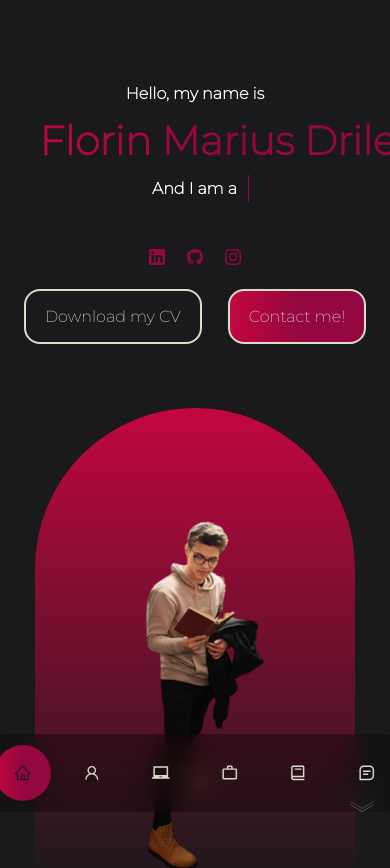
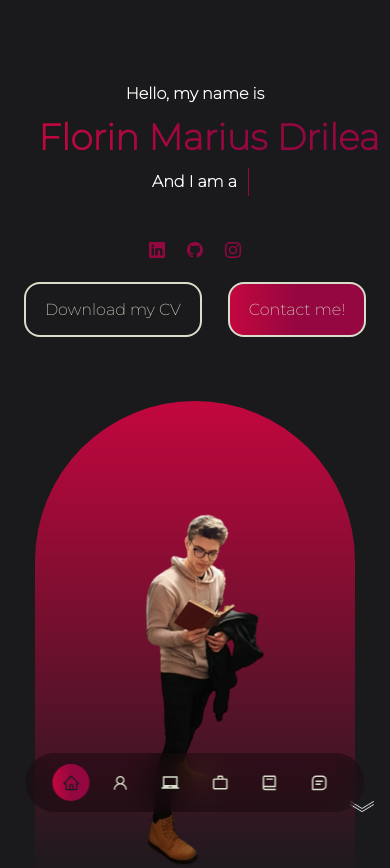
Before and after one commit to FlorinMariusDrilea/FlorinMariusDrilea-portfolio-reactjs, a React (Create React App) app: page / in a window 390 px wide. Shown: the top 868 px of the page. Built offline with nearby package versions, Linux system fonts and the light colour scheme.

Commit message:
nav and font sizes

```diff
--- a/src/components/header/header.css
+++ b/src/components/header/header.css
@@ -34,9 +34,9 @@ h1 {
     margin: 0 auto auto auto;
     font-size: 40px;
     background: linear-gradient(to right, var(--color-primary-variant), var(--color-primary), var(--color-primary));
-    font-weight: 800;
+    font-weight: 700;
     white-space: nowrap;
-    width: 420px;
+    width: 380px;
     -webkit-background-clip: text;
     -webkit-text-fill-color: transparent;
     overflow: hidden;
@@ -199,6 +199,10 @@ h1 {
         width: var(--container-with-sm);
     }
 
+    .header__container h1:nth-child(2) {
+        font-size: 36px;
+    }
+
     section > h2 {
         margin-bottom: 2rem;
     }
--- a/src/components/nav/nav.css
+++ b/src/components/nav/nav.css
@@ -98,7 +98,7 @@ nav a.active {
 
     nav a {
         background: transparent;
-        padding: 1.2rem;
+        padding: 0.6rem;
         border-radius: 50%;
         display: flex;
         font-size: 1.1rem;
```
Also changed, not shown: 2 other files (tests, documents, lock files or other folders).
